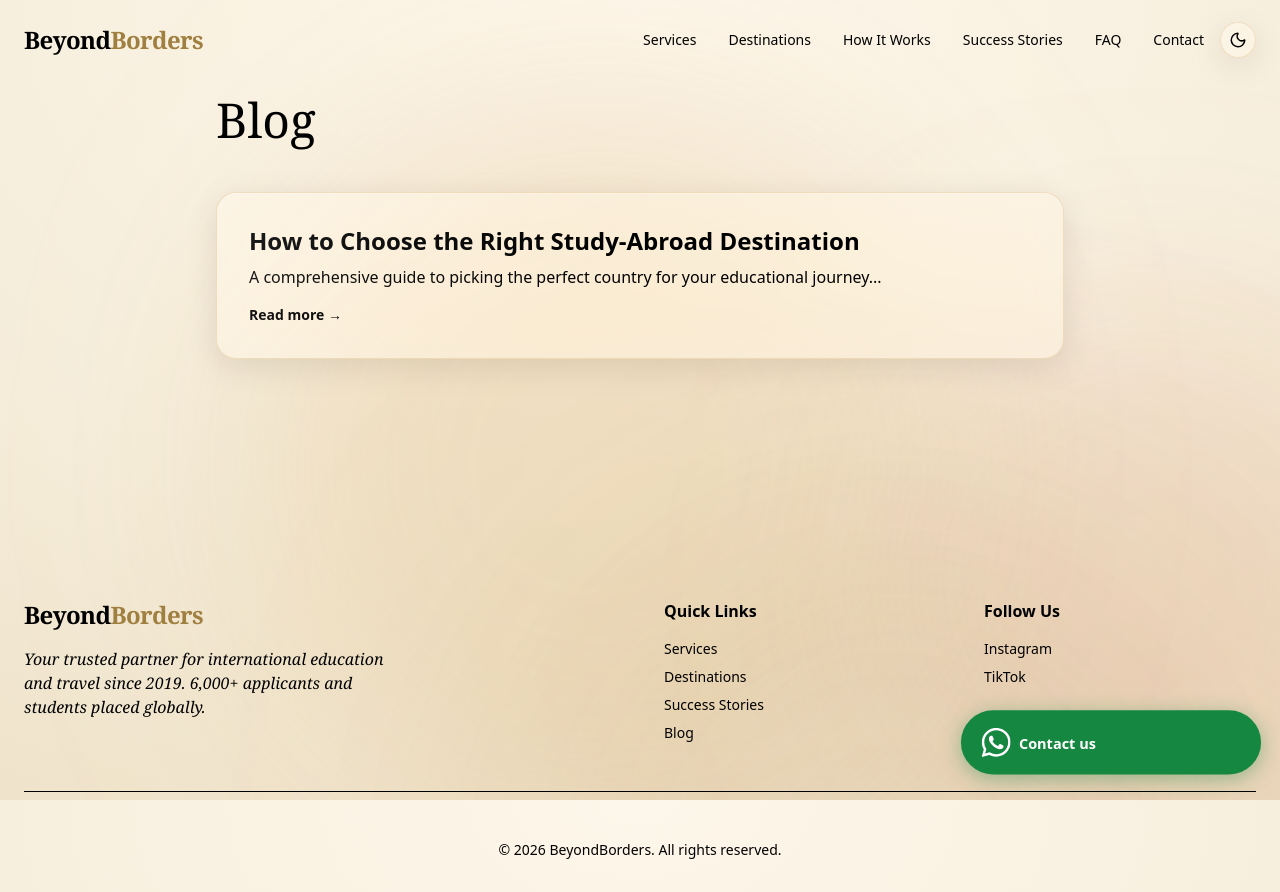
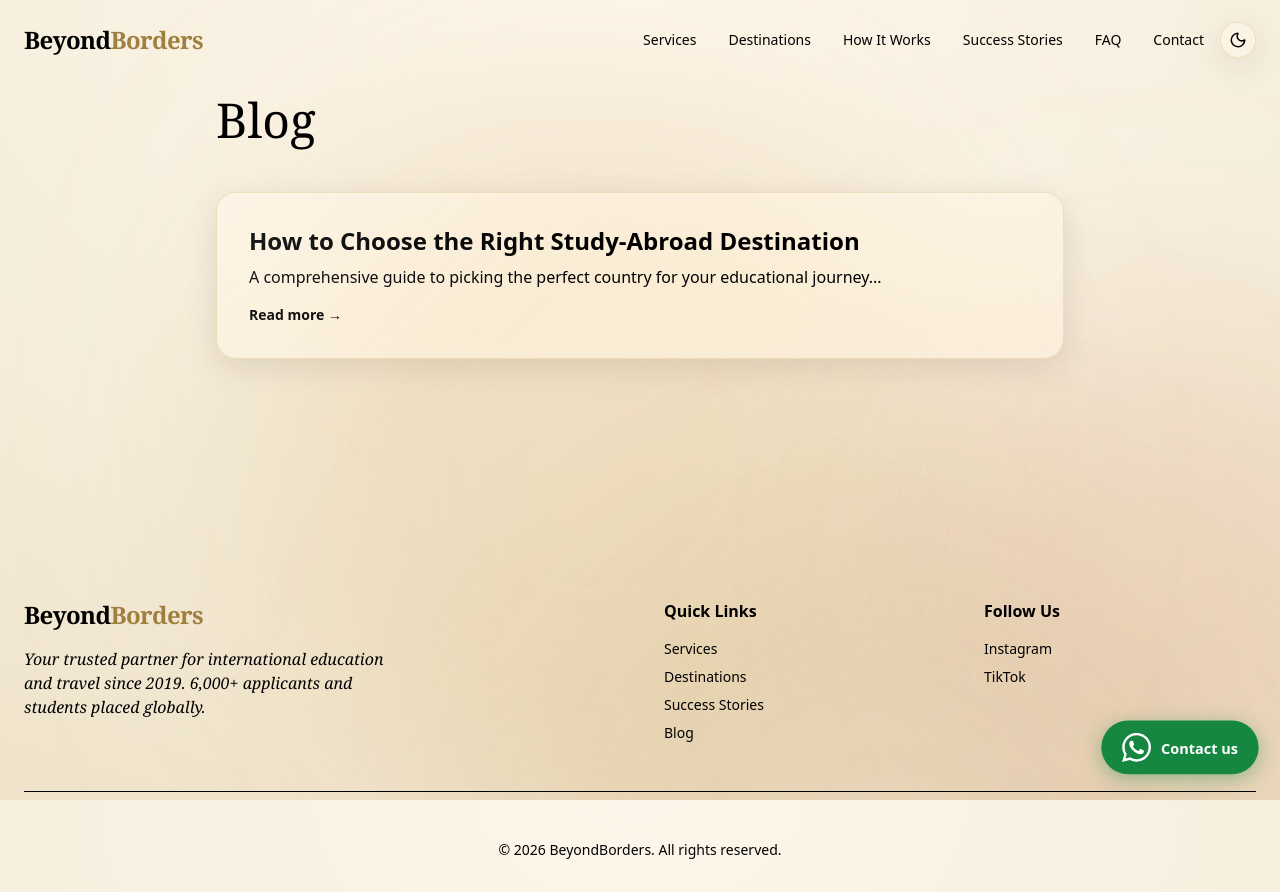
Before and after one commit to MR-checks/BeyondBorders, a Next.js app: page /blog in a window 1280 px wide. Built offline with nearby package versions, Linux system fonts and the light colour scheme.

Commit message:
fix: pill fit-content width, clickable logo to home, espresso number badges, remove redundant tooltip

```diff
--- a/components/Nav.tsx
+++ b/components/Nav.tsx
@@ -23,7 +23,7 @@ export default function Nav() {
       animate={{ y: 0 }}
     >
       <div className="max-w-7xl mx-auto px-6 h-20 flex items-center justify-between">
-        <Link href="/" className="font-serif text-2xl font-bold tracking-tight hover:opacity-80 transition-opacity">
+        <Link href="/" onClick={() => window.scrollTo({top: 0, behavior: 'smooth'})} className="font-serif text-2xl font-bold tracking-tight hover:opacity-80 transition-opacity cursor-pointer">
           Beyond<span className="text-logo-gold">Borders</span>
         </Link>
         <div className="flex items-center gap-4">
--- a/components/Process.tsx
+++ b/components/Process.tsx
@@ -23,7 +23,7 @@ export default function Process() {
               viewport={{ once: true }}
               transition={{ delay: i * 0.1 }}
             >
-              <div className="flex-shrink-0 w-14 h-14 bg-[#AC9350] text-white rounded-full flex items-center justify-center font-serif font-bold text-2xl shadow-[0_4px_12px_rgba(172,147,80,0.3)]">
+              <div className="flex-shrink-0 w-14 h-14 bg-[#2C1506] text-[#F5EDDA] dark:bg-[#3E1E09] dark:text-[#C8872A] border border-transparent dark:border-[rgba(200,135,42,0.4)] rounded-full flex items-center justify-center font-serif font-bold text-2xl shadow-md">
                 {step.id}
               </div>
               <div className="flex-grow">
--- a/components/WhatsAppButton.tsx
+++ b/components/WhatsAppButton.tsx
@@ -60,7 +60,7 @@ export default function WhatsAppButton() {
         target="_blank"
         rel="noopener noreferrer"
         aria-label="Chat with BeyondBorders on WhatsApp"
-        className="flex items-center justify-center bg-[#158740] text-white w-14 h-14 p-0 md:w-max md:h-auto md:px-5 md:py-3 md:gap-2 rounded-full shadow-[0_4px_20px_rgba(21,135,64,0.4)] hover:shadow-[0_8px_30px_rgba(21,135,64,0.6)] focus:ring-4 focus:ring-accent transition-shadow group"
+        className="inline-flex items-center justify-center bg-[#158740] text-white w-14 h-14 p-0 md:w-fit md:max-w-fit md:h-auto md:px-5 md:py-3 md:gap-[0.6rem] rounded-full shadow-[0_4px_20px_rgba(21,135,64,0.4)] hover:shadow-[0_8px_30px_rgba(21,135,64,0.6)] focus:ring-4 focus:ring-accent transition-shadow group"
         animate={continuousAnim}
         whileHover={shouldReduceMotion ? {} : { scale: 1.15, transition: { duration: 0.2 } }}
         whileTap={{ scale: 0.9 }}
@@ -77,10 +77,6 @@ export default function WhatsAppButton() {
           <path d="M17.472 14.382c-.297-.149-1.758-.867-2.03-.967-.273-.099-.471-.148-.67.15-.197.297-.767.966-.94 1.164-.173.199-.347.223-.644.075-.297-.15-1.255-.463-2.39-1.475-.883-.788-1.48-1.761-1.653-2.059-.173-.297-.018-.458.13-.606.134-.133.298-.347.446-.52.149-.174.198-.298.298-.497.099-.198.05-.371-.025-.52-.075-.149-.669-1.612-.916-2.207-.242-.579-.487-.5-.669-.51-.173-.008-.371-.01-.57-.01-.198 0-.52.074-.792.372-.272.297-1.04 1.016-1.04 2.479 0 1.462 1.065 2.875 1.213 3.074.149.198 2.096 3.2 5.077 4.487.709.306 1.262.489 1.694.625.712.227 1.36.195 1.871.118.571-.085 1.758-.719 2.006-1.413.248-.694.248-1.289.173-1.413-.074-.124-.272-.198-.57-.347m-5.421 7.403h-.004a9.87 9.87 0 01-5.031-1.378l-.361-.214-3.741.982.998-3.648-.235-.374a9.86 9.86 0 01-1.51-5.26c.001-5.45 4.436-9.884 9.888-9.884 2.64 0 5.122 1.03 6.988 2.898a9.825 9.825 0 012.893 6.994c-.003 5.45-4.437 9.884-9.885 9.884m8.413-18.297A11.815 11.815 0 0012.05 0C5.495 0 .16 5.335.157 11.892c0 2.096.547 4.142 1.588 5.945L.057 24l6.305-1.654a11.882 11.882 0 005.683 1.448h.005c6.554 0 11.89-5.335 11.893-11.893a11.821 11.821 0 00-3.48-8.413z"/>
         </svg>
         <span className="hidden md:inline-block font-sans font-semibold text-[14px] text-white">Contact us</span>
-        {/* Tooltip */}
-        <span className="absolute right-full mr-4 top-1/2 -translate-y-1/2 glass px-4 py-2 rounded-xl text-sm font-medium whitespace-nowrap opacity-0 group-hover:opacity-100 transition-opacity duration-300 pointer-events-none hidden md:block delay-100">
-          Chat with us
-        </span>
       </motion.a>
     </motion.div>
   );
```
